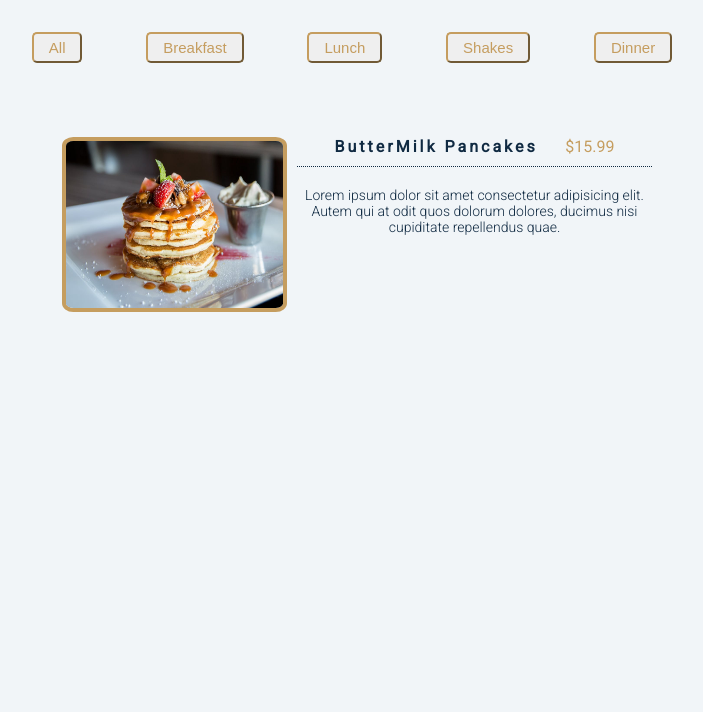
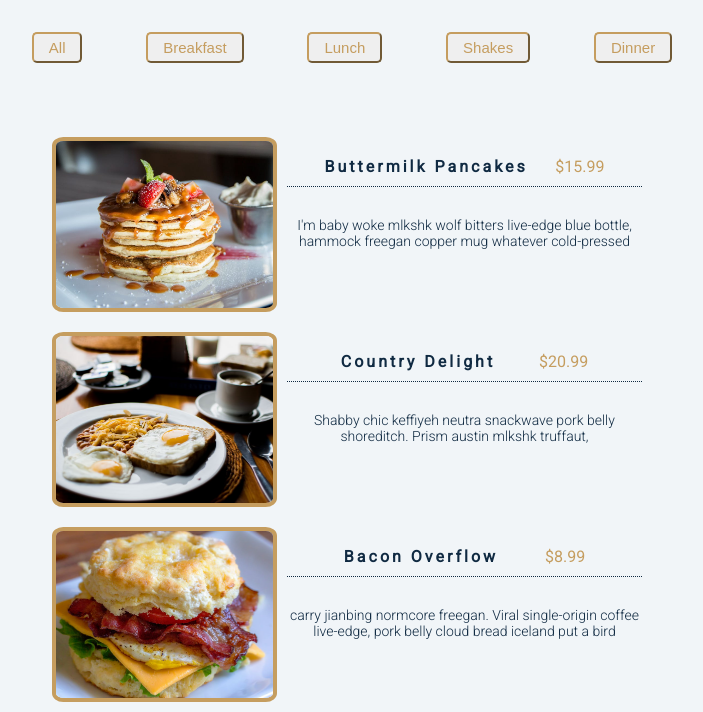
Before and after one commit to MuaazArshad/Menu, a plain HTML site: page index.html in a window 1280 px wide. Both pictures are taken after a click on the button "Breakfast". Shown: the part 175-887 px from the top of the page, without its empty margins (288-991 px from the left). Before the commit the page ends 800 px from the top, so only its background shows below. Drawn offline with Linux system fonts and the light colour scheme.

Commit message:
Added JS

```diff
--- a/index.html
+++ b/index.html
@@ -11,13 +11,13 @@
 		<div class="bar"></div>
 		<div class="btn-container">
 			<button class="btn" id="all">All</button>
-			<button class="btn" id="all">Breakfast</button>
-			<button class="btn" id="all">Lunch</button>
-			<button class="btn" id="all">Shakes</button>
-			<button class="btn" id="all">Dinner</button>
+			<button class="btn" id="breakfast">Breakfast</button>
+			<button class="btn" id="lunch">Lunch</button>
+			<button class="btn" id="shakes">Shakes</button>
+			<button class="btn" id="dinner">Dinner</button>
 		</div>
 		<div class="items-container">
-			<div class="item">
+			<!-- <div class="item">
 				<img src="./images/item-1.jpeg" alt="img" />
 				<div class="description">
 					<header>
@@ -30,7 +30,7 @@
 						quae.
 					</p>
 				</div>
-			</div>
+			</div> -->
 		</div>
 		<script src="./script.js"></script>
 	</body>
--- a/script.js
+++ b/script.js
@@ -1 +1,126 @@
 'use strict';
+
+const menu = [
+	{
+		id: 1,
+		title: 'buttermilk pancakes',
+		category: 'breakfast',
+		price: 15.99,
+		img: './images/item-1.jpeg',
+		desc: `I'm baby woke mlkshk wolf bitters live-edge blue bottle, hammock freegan copper mug whatever cold-pressed `,
+	},
+	{
+		id: 2,
+		title: 'diner double',
+		category: 'lunch',
+		price: 13.99,
+		img: './images/item-2.jpeg',
+		desc: `vaporware iPhone mumblecore selvage raw denim slow-carb leggings gochujang helvetica man braid jianbing. Marfa thundercats `,
+	},
+	{
+		id: 3,
+		title: 'godzilla milkshake',
+		category: 'shakes',
+		price: 6.99,
+		img: './images/item-3.jpeg',
+		desc: `ombucha chillwave fanny pack 3 wolf moon street art photo booth before they sold out organic viral.`,
+	},
+	{
+		id: 4,
+		title: 'country delight',
+		category: 'breakfast',
+		price: 20.99,
+		img: './images/item-4.jpeg',
+		desc: `Shabby chic keffiyeh neutra snackwave pork belly shoreditch. Prism austin mlkshk truffaut, `,
+	},
+	{
+		id: 5,
+		title: 'egg attack',
+		category: 'lunch',
+		price: 22.99,
+		img: './images/item-5.jpeg',
+		desc: `franzen vegan pabst bicycle rights kickstarter pinterest meditation farm-to-table 90's pop-up `,
+	},
+	{
+		id: 6,
+		title: 'oreo dream',
+		category: 'shakes',
+		price: 18.99,
+		img: './images/item-6.jpeg',
+		desc: `Portland chicharrones ethical edison bulb, palo santo craft beer chia heirloom iPhone everyday`,
+	},
+	{
+		id: 7,
+		title: 'bacon overflow',
+		category: 'breakfast',
+		price: 8.99,
+		img: './images/item-7.jpeg',
+		desc: `carry jianbing normcore freegan. Viral single-origin coffee live-edge, pork belly cloud bread iceland put a bird `,
+	},
+	{
+		id: 8,
+		title: 'american classic',
+		category: 'lunch',
+		price: 12.99,
+		img: './images/item-8.jpeg',
+		desc: `on it tumblr kickstarter thundercats migas everyday carry squid palo santo leggings. Food truck truffaut  `,
+	},
+	{
+		id: 9,
+		title: 'quarantine buddy',
+		category: 'shakes',
+		price: 16.99,
+		img: './images/item-9.jpeg',
+		desc: `skateboard fam synth authentic semiotics. Live-edge lyft af, edison bulb yuccie crucifix microdosing.`,
+	},
+	{
+		id: 10,
+		title: 'steak dinner',
+		category: 'dinner',
+		price: 39.99,
+		img: './images/item-10.jpeg',
+		desc: `skateboard fam synth authentic semiotics. Live-edge lyft af, edison bulb yuccie crucifix microdosing.`,
+	},
+];
+
+const itemsContainer = document.querySelector('.items-container');
+const btns = document.querySelectorAll('.btn');
+
+const displayMenuItems = function (menuItems) {
+	let displayMenu = menuItems.map((item) => {
+		return `<div class="item">
+    <img src="${item.img}" alt="${item.title}" />
+    <div class="description">
+      <header>
+        <p class="name">${item.title}</p>
+        <p class="price">$${item.price}</p>
+      </header>
+      <p class="detail">${item.desc}</p>
+    </div>
+  </div>`;
+	});
+
+	displayMenu = displayMenu.join('');
+	itemsContainer.innerHTML = displayMenu;
+};
+
+window.addEventListener('DOMContentLoaded', function () {
+	displayMenuItems(menu);
+});
+
+btns.forEach((btn) => {
+	btn.addEventListener('click', (e) => {
+		const category = e.currentTarget.id;
+		const menuCategory = menu.filter((menuItem) => {
+			if (menuItem.category === category) {
+				return menuItem;
+			}
+		});
+		console.log(menuCategory);
+		if (category === 'all') {
+			displayMenuItems(menu);
+		} else {
+			displayMenuItems(menuCategory);
+		}
+	});
+});
--- a/style.css
+++ b/style.css
@@ -53,6 +53,12 @@ body {
 	border-right: 2px solid #715a36;
 	padding: 5px 15px;
 	border-radius: 5px;
+	transition: all 0.5s ease;
+}
+
+.btn:hover {
+	color: #f1f5f8;
+	background-color: var(--primary-color);
 }
 
 .items-container {
@@ -71,12 +77,13 @@ body {
 	align-items: flex-start;
 	justify-content: space-evenly;
 	text-align: center;
+	margin: 10px;
 }
 
 img {
+	object-fit: cover;
 	width: 225px;
 	height: 175px;
-	margin: 10px;
 	border: 4px solid var(--primary-color);
 	border-radius: 5%;
 }
@@ -86,6 +93,7 @@ header {
 	align-items: center;
 	justify-content: space-evenly;
 	text-align: center;
+	margin: 10px;
 	padding: 10px;
 	border-bottom: 1px dotted var(--secondary-color);
 }
```
